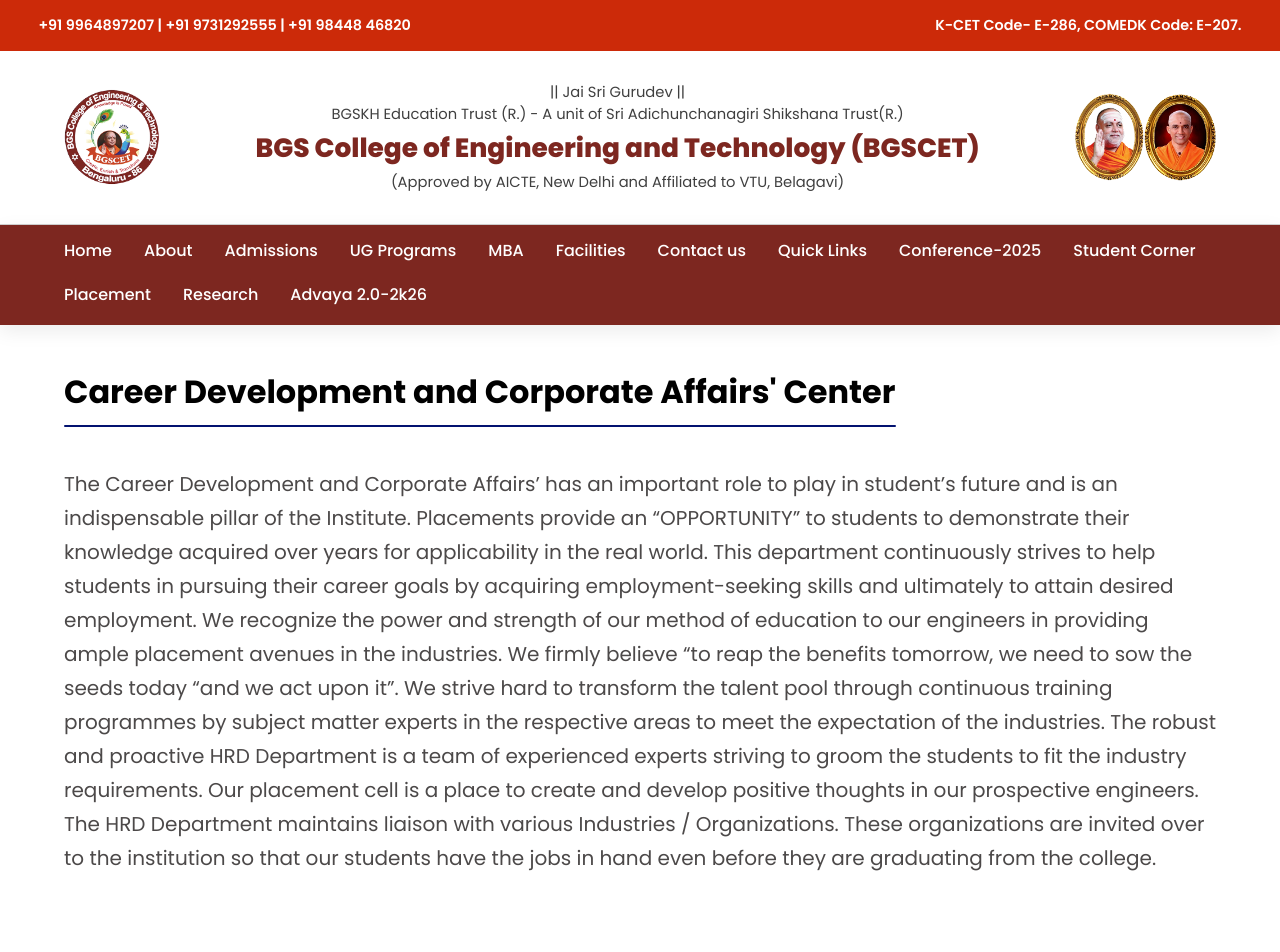
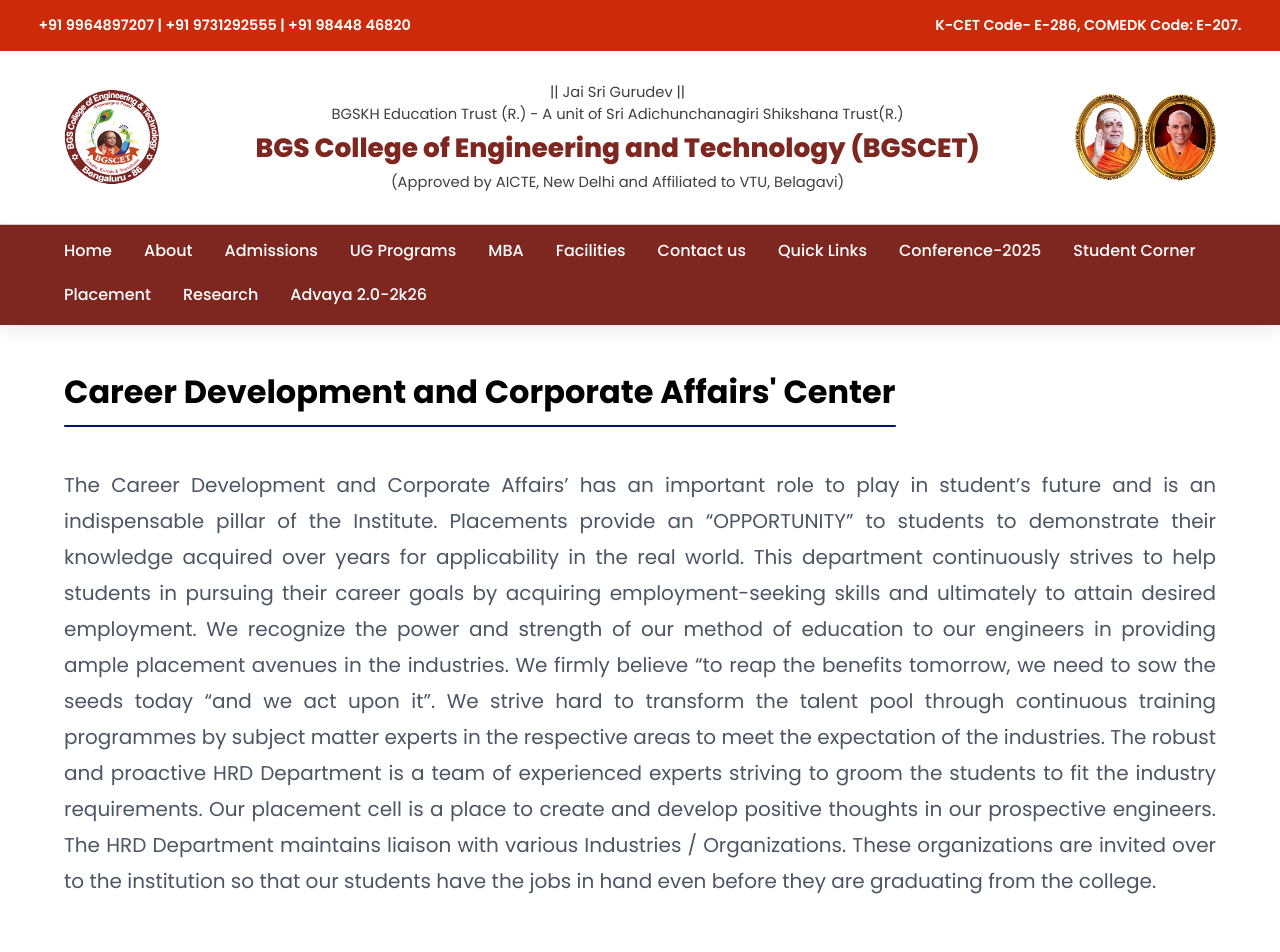
Before and after one commit to naveen-manthri/bgscet, a React (Vite) app: page /career-development in a window 1280 px wide. Shown: the top 952 px of the page. Built offline with nearby package versions, Linux system fonts and the light colour scheme.

Commit message:
text-align

```diff
--- a/src/components/careerDevelopment/RichDescription/RichDescription.css
+++ b/src/components/careerDevelopment/RichDescription/RichDescription.css
@@ -15,6 +15,7 @@
   gap: var(--career-heading-gap);
   padding: 0 ;
   margin-bottom: var(--career-section-gap);
+  text-align: justify;
 }
 
 .rich-description__content {
--- a/src/components/careerDevelopment/TitleDescription/TitleDescription.css
+++ b/src/components/careerDevelopment/TitleDescription/TitleDescription.css
@@ -18,7 +18,8 @@
   margin-bottom: var(--career-section-gap);
 }
 
-.title-bullet-description p {
+.title-bullet-description p,
+.title-description p {
   font-size: var(--career-paragraph-size);
   color: var(--career-paragraph-color);
   font-family: var(--career-font-family);
```
